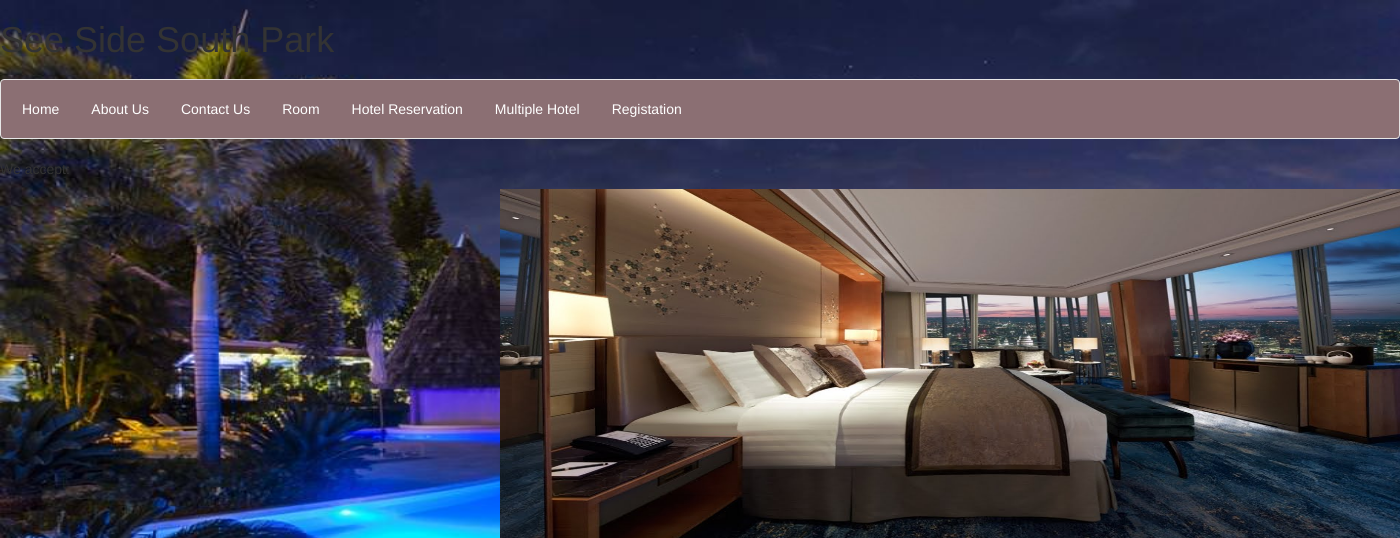
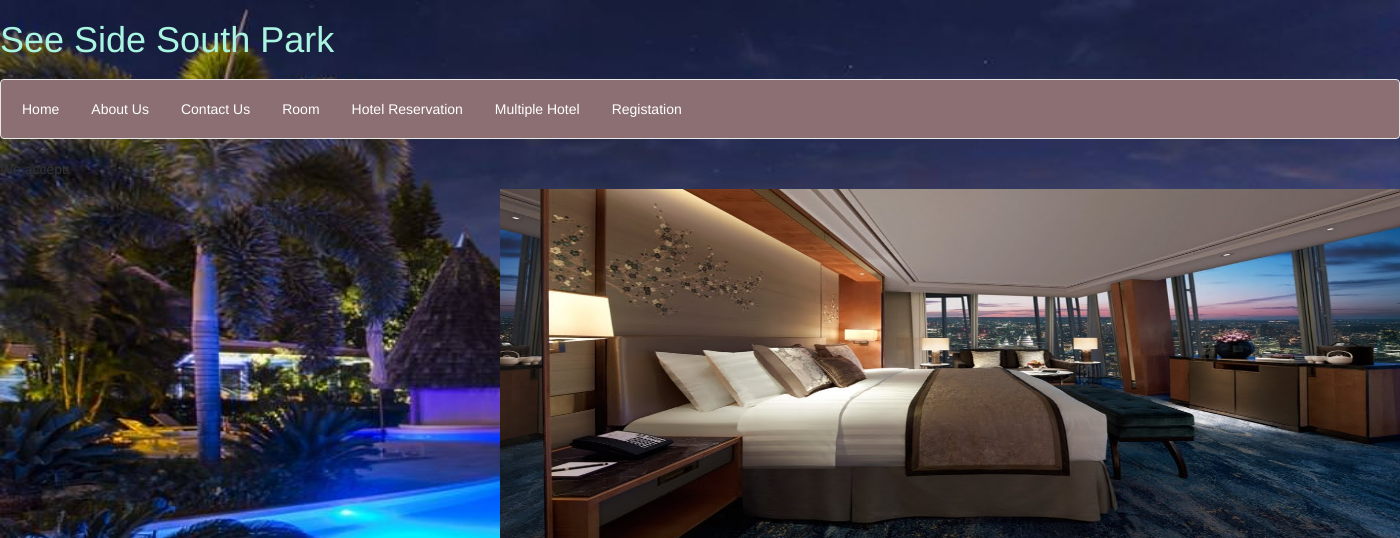
Before and after one commit to wmbs99weearsinghe/SE-102.3-Web-Application-Development-Group-Assignment-Final, a PHP site: page /Home.html in a window 1400 px wide; the page is wider, and only the part inside the window is pictured. Shown: the top 538 px of that part. Run offline with PHP 8.4, Linux system fonts and the light colour scheme.

Commit message:
Update Home.css

```diff
--- a/Home.css
+++ b/Home.css
@@ -1,4 +1,6 @@
-
+#hotel-name{
+  color: #A9F5E1;
+}
 ul {
   list-style-type: none;
   margin: 0;
```
